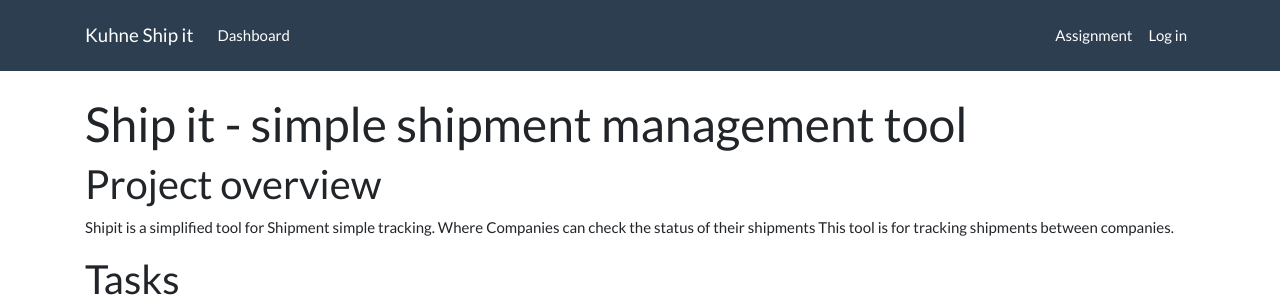
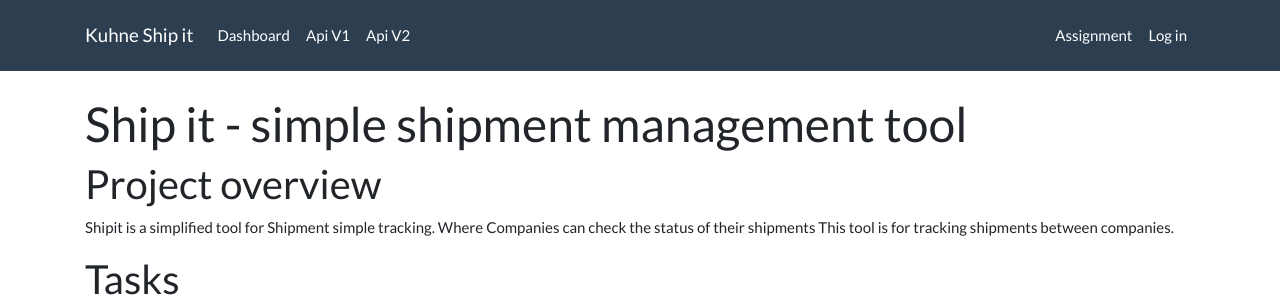
Before and after one commit to ahmednafies/tracking_app, a Django app: page / in a window 1280 px wide. Shown: the top 302 px of the page. Run offline with Django 3.2, Linux system fonts and the light colour scheme; some libraries are stand-ins or nearby versions.

Commit message:
static urls added for show purposes

```diff
--- a/kuhne_shipit/kuhne_shipit/urls.py
+++ b/kuhne_shipit/kuhne_shipit/urls.py
@@ -7,7 +7,7 @@ from rest_framework_jwt.views import obtain_jwt_token
 urlpatterns = [
     url(r'', include('auth.urls')),
     url(r'', include('shipments.urls')),
-    url(r'^api/v1/', include('api.urls', namespace="api-v1")),
+    url(r'^api/v1/', include('api.urls', namespace="api-v1"), name="api-v1"),
     url(r'^api/v2/', include('api_v2.urls', namespace="api-v2")),
     url(r'^auth/login/$', obtain_jwt_token, name='api-login'),
     url(r'^admin/', admin.site.urls),
--- a/kuhne_shipit/templates/base.html
+++ b/kuhne_shipit/templates/base.html
@@ -24,6 +24,12 @@
                 <ul class="navbar-nav mr-auto">
                     <li class="nav-item">
                         <a class="nav-link" href="{% url 'dashboard' %}">Dashboard</a>
+                    </li>
+                    <li class="nav-item">
+                        <a class="nav-link" href="/api/v1">Api V1</a>
+                    </li>
+                    <li class="nav-item">
+                        <a class="nav-link" href="/api/v2/shipments/">Api V2</a>
                     </li>
                 </ul>
                 <ul class="navbar-nav">
```
